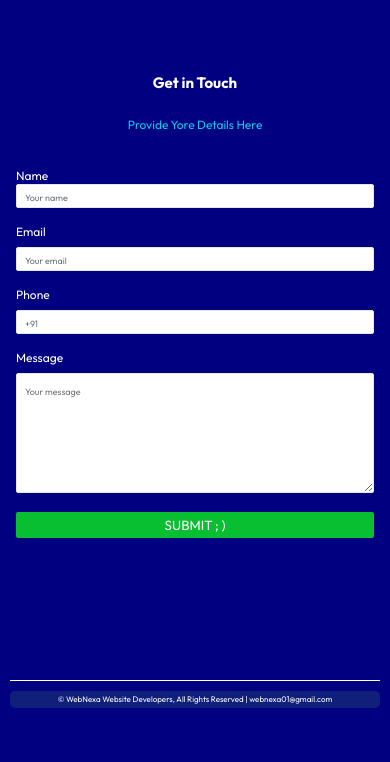
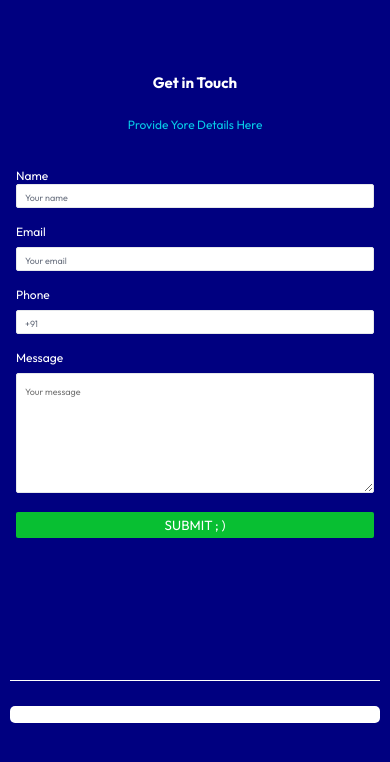
Before and after one commit to mudulasaikrishna/sai-portfolio, a plain HTML site: page contact.html in a window 390 px wide. Drawn offline with Linux system fonts and the light colour scheme.

Commit message:
Update contact.css

```diff
--- a/contact.css
+++ b/contact.css
@@ -169,20 +169,21 @@ footer p{
       height: 0.2px;
       width: 95vw;
       background-color: rgb(255, 255, 255);
+      margin-bottom: 3vh;
   }
   footer{
       margin-bottom: 0px;
       width: 95vw;
       border-radius: 5px;
       height: 2vh;
-      background-color: #10207A;
+      background-color: white;
       display: flex;
       align-items: center;
       justify-content: center;
   }
   footer p{
       color: white;
-      font-size: 8px;
+      font-size: 6px;
   }
   body{
       animation: none;
```
